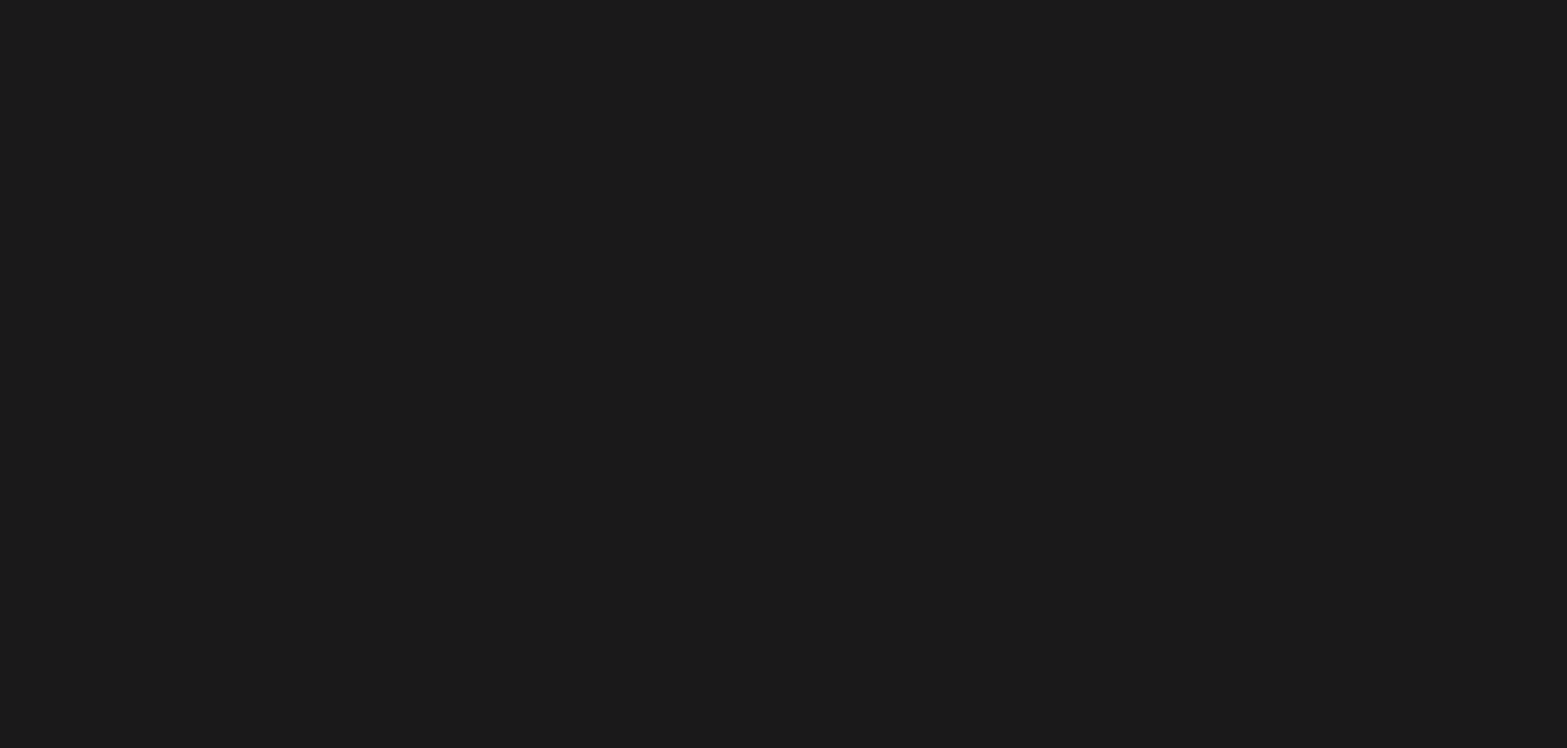
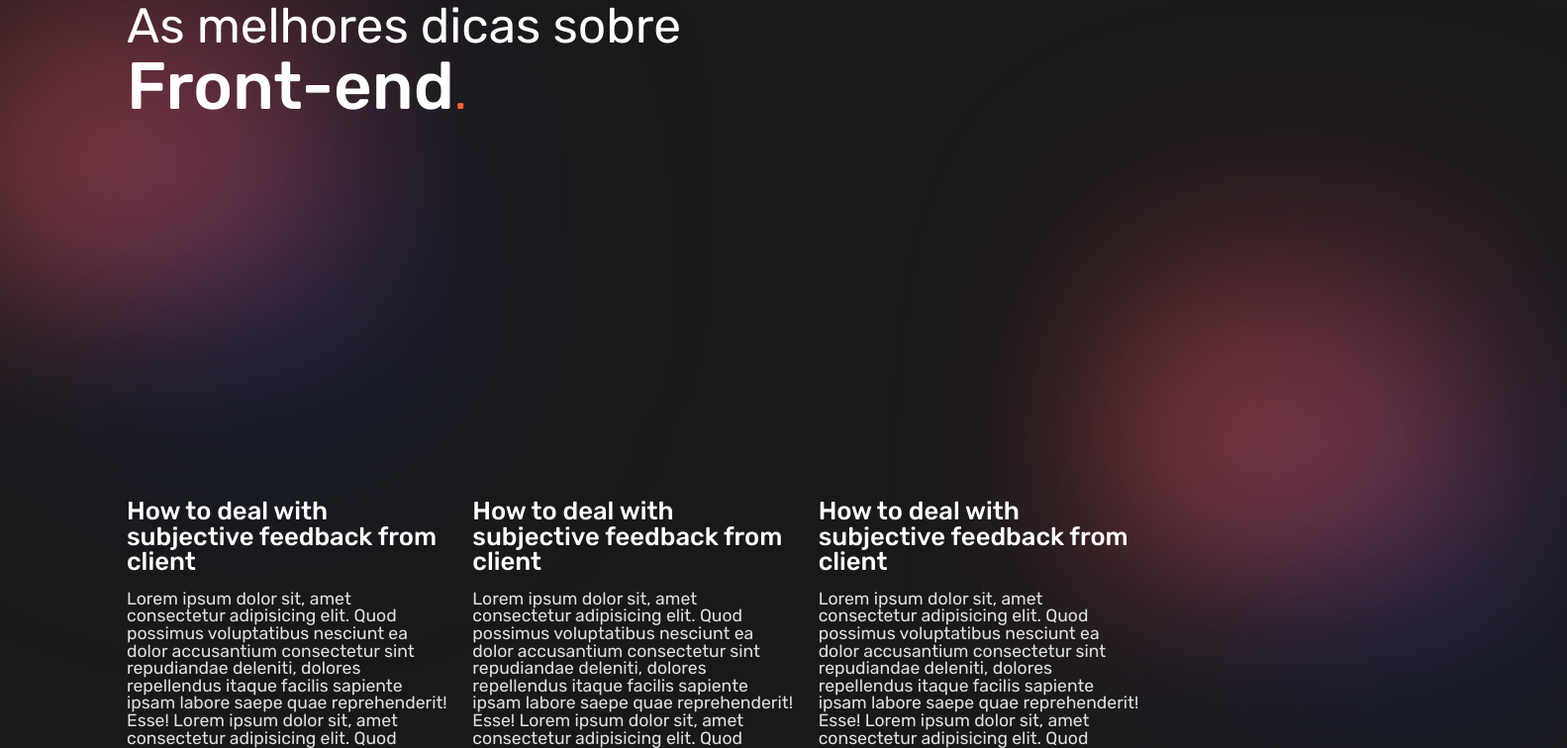
Before and after one commit to joao5142/frontips-blog, a Next.js app: page /posts in a window 1280 px wide. Shown: the part 344-1100 px from the top of the page at 99% size, 1583 px wide, since content can reach past the window. Before the commit the page ends 800 px from the top, so only its background shows below. Built offline with nearby package versions, Linux system fonts and the light colour scheme.

Commit message:
feat:adicionando pagina de posts

```diff
--- a/src/pages/index.tsx
+++ b/src/pages/index.tsx
@@ -7,7 +7,7 @@ export default function Home() {
 	return (
 		<>
 			<Head>
-				<title>FronTips</title>
+				<title>Frontips</title>
 				<meta name="description" content="Blob,com dicas de front" />
 				<meta name="viewport" content="width=device-width, initial-scale=1" />
 				<link rel="icon" href="/favicon.ico" />
--- a/src/pages/posts/index.tsx
+++ b/src/pages/posts/index.tsx
@@ -1,3 +1,63 @@
+import Header from "@/components/layout/Header";
+import Footer from "../../components/layout/Footer/index";
+import Wrapper from "../../components/layout/Wrapper/index";
+import Head from "next/head";
+import PostCard from "../../components/partials/PostCard/index";
+
 export default function Posts() {
-	return <div>teste</div>;
+	return (
+		<div>
+			<Head>
+				<title>Frontips Postagens</title>
+				<meta name="description" content="Frontips,postagens sobre tecnologias front-end." />
+				<meta name="viewport" content="width=device-width, initial-scale=1" />
+				<link rel="icon" href="/favicon.ico" />
+			</Head>
+
+			<Header />
+			<main>
+				<Wrapper>
+					<div className="row">
+						<div className="col-lg-4 mb-5">
+							<PostCard />
+						</div>
+
+						<div className="col-lg-4 mb-5">
+							<PostCard />
+						</div>
+
+						<div className="col-lg-4 mb-5">
+							<PostCard />
+						</div>
+
+						<div className="col-lg-4 mb-5">
+							<PostCard />
+						</div>
+
+						<div className="col-lg-4 mb-5">
+							<PostCard />
+						</div>
+
+						<div className="col-lg-4 mb-5">
+							<PostCard />
+						</div>
+
+						<div className="col-lg-4 mb-5">
+							<PostCard />
+						</div>
+
+						<div className="col-lg-4 mb-5">
+							<PostCard />
+						</div>
+
+						<div className="col-lg-4 mb-5">
+							<PostCard />
+						</div>
+					</div>
+				</Wrapper>
+				;
+			</main>
+			<Footer />
+		</div>
+	);
 }
```
